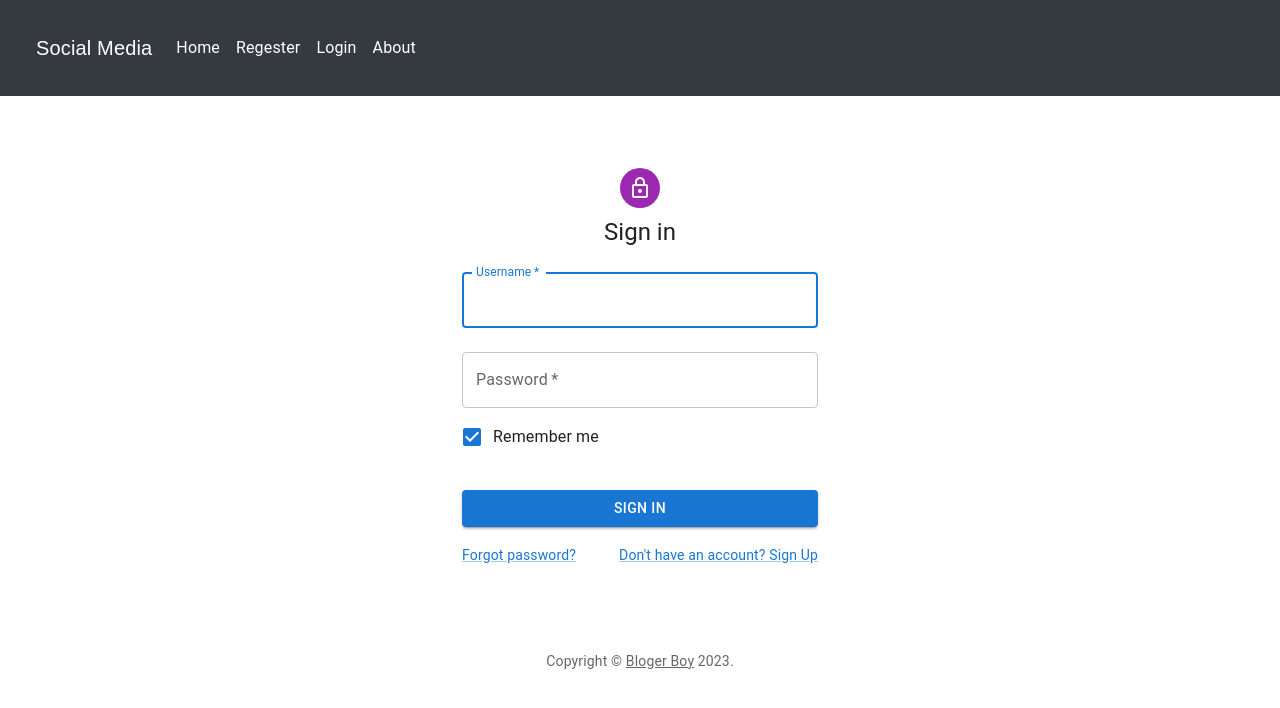
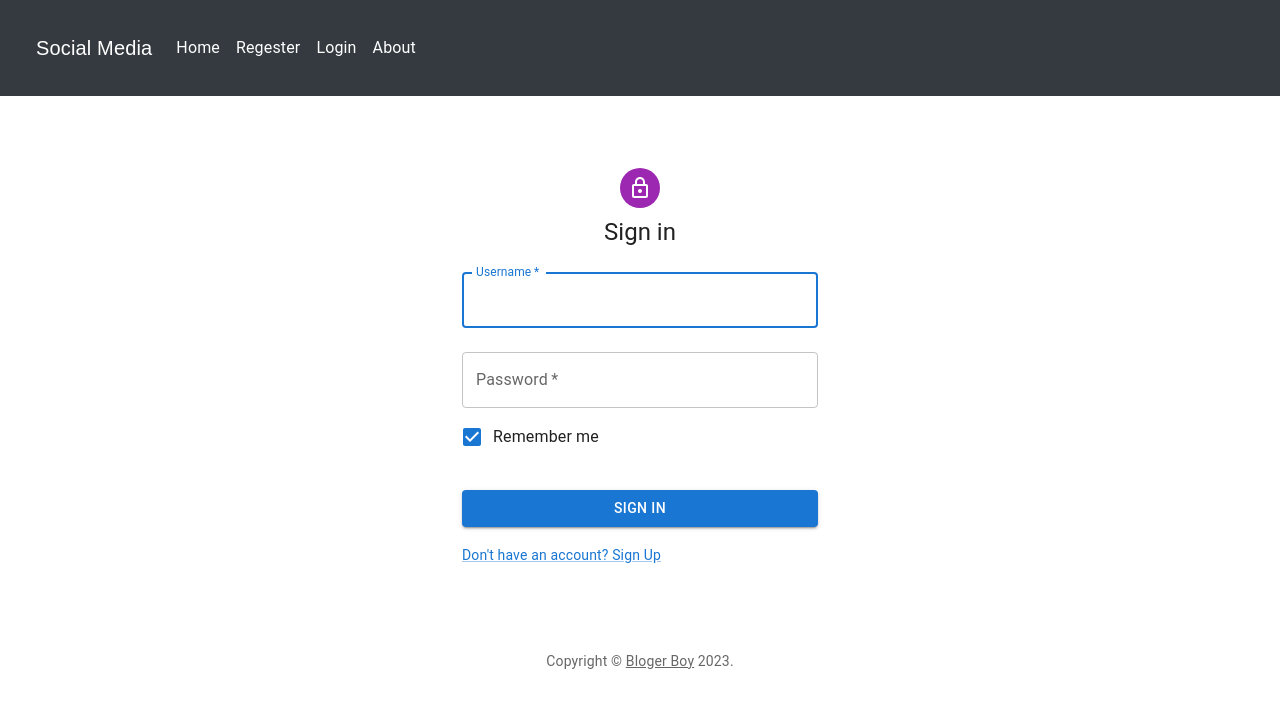
Before and after one commit to Vikas039293/Social-Media-Web-App, a React (Create React App) app in the folder client/: page /login in a window 1280 px wide. Shown: the top 708 px of the page. Built offline with nearby package versions, Linux system fonts and the light colour scheme; no server answers.

Commit message:
Second Commit

```diff
--- a/client/src/pages/login.js
+++ b/client/src/pages/login.js
@@ -33,10 +33,8 @@ function Copyright(props) {
   );
 }
 
-// TODO remove, this demo shouldn't need to reset the theme.
 
 const defaultTheme = createTheme();
-//const defaultTheme= createTheme();
 
 export default function SignIn() {
   const { setUserInfo } = React.useContext(UserContext);
@@ -44,7 +42,6 @@ export default function SignIn() {
   const [checked,setChecked]=React.useState(true);
   const handleChange=(event)=>{
     setChecked(event.target.checked);
-    //console.log(checked);
   }
   const handleSubmit = async (event) => {
     event.preventDefault();
@@ -54,7 +51,6 @@ export default function SignIn() {
       password: data.get("password"),
       remember: checked,
     };
-    //console.log(formData);
     const response = await fetch("http://localhost:4000/login", {
       method: "POST",
       body: JSON.stringify(formData),
@@ -101,7 +97,6 @@ export default function SignIn() {
               id="username"
               label="Username"
               name="username"
-              //   autoComplete="false"
               autoFocus
             />
             <TextField
@@ -112,7 +107,6 @@ export default function SignIn() {
               label="Password"
               type="password"
               id="password"
-              //   autoComplete="current-password"
             />
             <FormControlLabel
               control={
@@ -129,11 +123,11 @@ export default function SignIn() {
               Sign In
             </Button>
             <Grid container>
-              <Grid item xs>
+              {/* <Grid item xs>
                 <Link href="#" variant="body2">
                   Forgot password?
                 </Link>
-              </Grid>
+              </Grid> */}
               <Grid item>
                 <Link href="register" variant="body2">
                   {"Don't have an account? Sign Up"}
```
Also changed, not shown: 1 other file (tests, documents, lock files or other folders).
